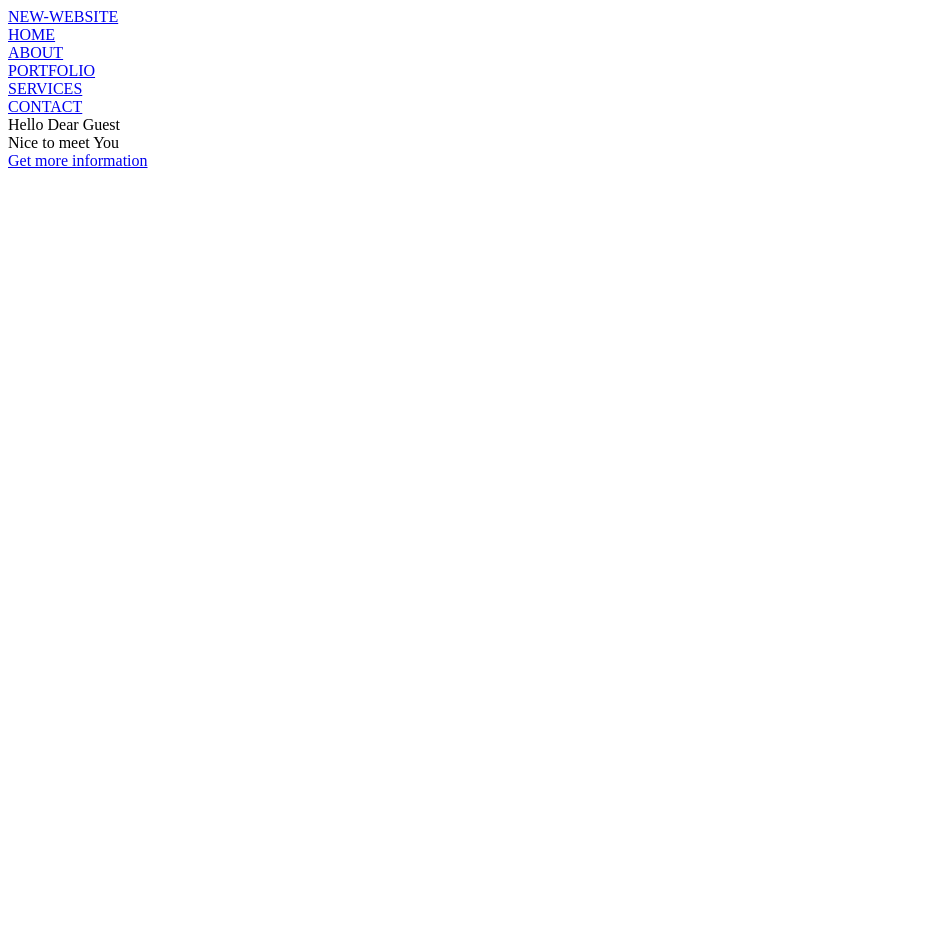
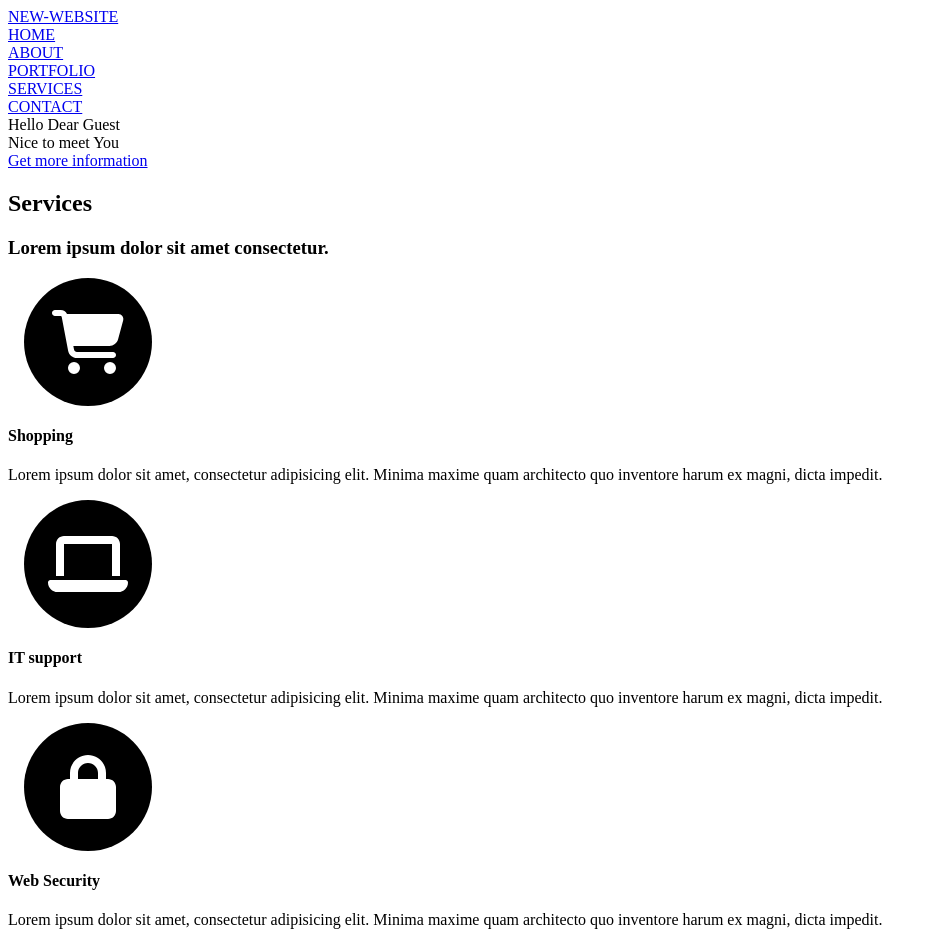
Before and after one commit to user-codebase/Zadanie3.6-task-runner, a website: page index.html in a window 1280 px wide. Shown: the whole page, without its empty margins (0-937 px from the left). Before the commit the page ends 800 px from the top, so only its background shows below. Drawn offline with Linux system fonts and the light colour scheme.

Commit message:
add section-services

```diff
--- a/index.html
+++ b/index.html
@@ -32,5 +32,39 @@
             <a class="btn" href="#">Get more information</a>
         </div>
     </header>
+    <section class="section-services">
+        <div class="container">
+            <div class="title-box text-center">
+                <h2>Services</h2>
+                <h3>Lorem ipsum dolor sit amet consectetur.</h3>
+            </div>
+            <div class="row text-center">
+                <div class="col-md-4">
+                    <span class="fa-stack fa-4x">
+                        <i class="fas fa-circle fa-stack-2x"></i>
+                        <i class="fas fa-shopping-cart fa-stack-1x fa-inverse"></i>
+                    </span>
+                    <h4 class="my-3">Shopping</h4>
+                    <p>Lorem ipsum dolor sit amet, consectetur adipisicing elit. Minima maxime quam architecto quo inventore harum ex magni, dicta impedit.</p>
+                </div>
+                <div class="col-md-4">
+                    <span class="fa-stack fa-4x">
+                        <i class="fas fa-circle fa-stack-2x text-primary"></i>
+                        <i class="fas fa-laptop fa-stack-1x fa-inverse"></i>
+                    </span>
+                    <h4 class="my-3">IT support</h4>
+                    <p>Lorem ipsum dolor sit amet, consectetur adipisicing elit. Minima maxime quam architecto quo inventore harum ex magni, dicta impedit.</p>
+                </div>
+                <div class="col-md-4">
+                    <span class="fa-stack fa-4x">
+                        <i class="fas fa-circle fa-stack-2x text-primary"></i>
+                        <i class="fas fa-lock fa-stack-1x fa-inverse"></i>
+                    </span>
+                    <h4 class="my-3">Web Security</h4>
+                    <p>Lorem ipsum dolor sit amet, consectetur adipisicing elit. Minima maxime quam architecto quo inventore harum ex magni, dicta impedit.</p>
+                </div>
+            </div>
+        </div>
+    </section>
 </body>
 </html>
```
